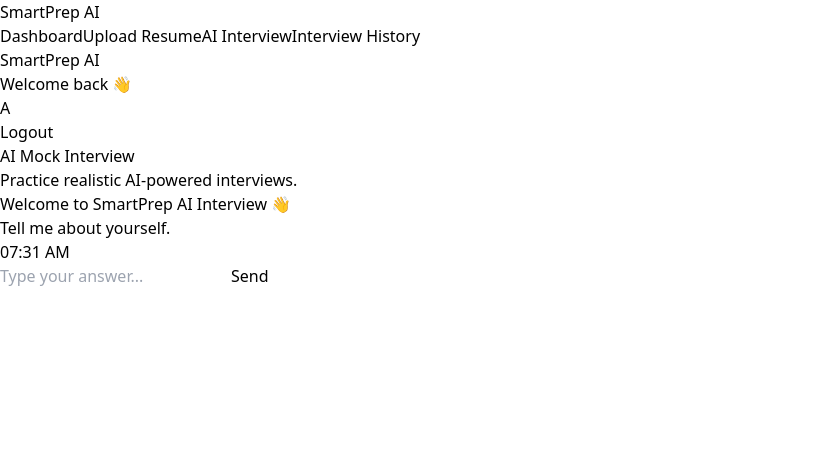
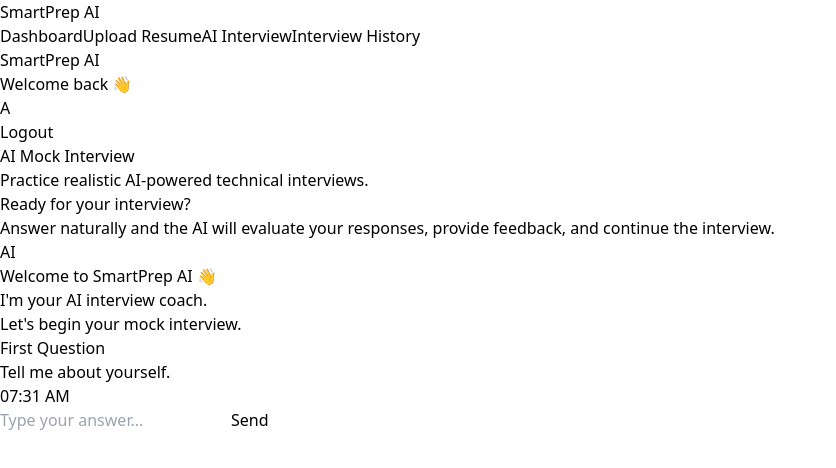
Before and after one commit to aditivermacodes/Smartprep-ai, a React (Vite) app in the folder client/: page /interview in a window 1280 px wide. Shown: the top 468 px of the page, without its empty margins (0-836 px from the left). Built offline with nearby package versions, Linux system fonts and the light colour scheme; sample sign-in values are in the browser's storage.

Commit message:
Added Changes

```diff
--- a/client/src/pages/Interview.jsx
+++ b/client/src/pages/Interview.jsx
@@ -8,14 +8,21 @@
   const [messages, setMessages] = useState([
     {
       role: "ai",
-      text: "Welcome to SmartPrep AI Interview 👋\n\nTell me about yourself.",
+      text: `# Welcome to SmartPrep AI 👋
+
+I'm your AI interview coach.
+
+Let's begin your mock interview.
+
+## First Question
+
+Tell me about yourself.`,
       time: new Date(),
     },
   ]);
 
   const [input, setInput] = useState("");
-
-  const[loading, setLoading] = useState(false);
+  const [loading, setLoading] = useState(false);
 
   const messagesEndRef = useRef(null);
 
@@ -29,7 +36,10 @@
 
   }, [messages]);
 
+  // SEND MESSAGE
+
   const sendMessage = async () => {
+
     if (!input.trim()) return;
 
     const userMessage = {
@@ -66,7 +76,7 @@
           headers: {
             Authorization: `Bearer ${token}`,
           },
-        },
+        }
       );
 
       const aiMessage = {
@@ -96,30 +106,64 @@
 
       <div className="flex flex-col h-[85vh]">
 
-        {/* TITLE */}
+        {/* HEADER */}
 
-        <div className="mb-6">
+        <div className="mb-8">
 
-          <h2 className="text-4xl font-bold">
+          <h2 className="text-5xl font-bold tracking-tight">
+
             AI Mock Interview
+
           </h2>
 
-          <p className="text-gray-500 mt-2">
-            Practice realistic AI-powered interviews.
+          <p className="text-gray-500 mt-3 text-lg">
+
+            Practice realistic AI-powered technical interviews.
+
           </p>
 
         </div>
 
         {/* CHAT CONTAINER */}
 
-        <div className="flex-1 bg-white rounded-2xl shadow-lg p-6 overflow-y-auto">
+        <div className="flex-1 bg-gradient-to-b from-gray-50 to-white rounded-3xl shadow-xl border border-gray-200 p-6 overflow-y-auto scrollbar-thin scrollbar-thumb-gray-300">
+
+          {/* EMPTY STATE */}
+
+          {
+            messages.length === 1 && (
+
+              <div className="flex justify-center mb-10">
+
+                <div className="bg-white border border-gray-200 shadow-md rounded-3xl px-8 py-6 text-center max-w-xl">
+
+                  <h3 className="text-2xl font-bold mb-3">
+
+                    Ready for your interview?
+
+                  </h3>
+
+                  <p className="text-gray-500 leading-7">
+
+                    Answer naturally and the AI will evaluate your responses,
+                    provide feedback, and continue the interview.
+
+                  </p>
+
+                </div>
+
+              </div>
+            )
+          }
+
+          {/* MESSAGES */}
 
           {
             messages.map((msg, index) => (
 
               <div
                 key={index}
-                className={`mb-6 flex ${
+                className={`mb-8 flex ${
                   msg.role === "user"
                     ? "justify-end"
                     : "justify-start"
@@ -127,31 +171,85 @@
               >
 
                 <div
-                  className={`max-w-[75%] px-5 py-4 rounded-2xl leading-7 prose ${
+                  className={`flex items-end gap-3 ${
                     msg.role === "user"
-                      ? "bg-blue-600 text-white"
-                      : "bg-gray-100 text-gray-800"
+                      ? "flex-row-reverse"
+                      : ""
                   }`}
                 >
+
+                  {/* AVATAR */}
+
+                  <div
+                    className={`w-10 h-10 rounded-full flex items-center justify-center text-sm font-bold shadow-md ${
+                      msg.role === "user"
+                        ? "bg-gradient-to-r from-blue-600 to-indigo-600 text-white"
+                        : "bg-black text-white"
+                    }`}
+                  >
+
+                    {msg.role === "user" ? "U" : "AI"}
+
+                  </div>
+
+                  {/* MESSAGE */}
+
+                  <div
+                    className={`max-w-[80%] px-6 py-5 rounded-3xl leading-8 shadow-md transition-all prose prose-sm max-w-none ${
+                      msg.role === "user"
+                        ? "bg-gradient-to-r from-blue-600 to-indigo-600 text-white ml-auto"
+                        : "bg-white border border-gray-200 text-gray-800"
+                    }`}
+                  >
+
                     <ReactMarkdown>
+
                       {msg.text}
+
                     </ReactMarkdown>
-                  <p className="text-xs mt-3 opacity-70">
+
+                    {/* TIME */}
+
+                    <p className="text-xs mt-4 opacity-70">
+
                       {
                         new Date(msg.time).toLocaleTimeString([], {
                           hour: "2-digit",
                           minute: "2-digit",
                         })
                       }
+
                     </p>
+
+                  </div>
+
                 </div>
 
               </div>
             ))
           }
-          {loading && (
-            <div className="mb-6 flex justify-start">
-              <div className="max-w-[75%] px-5 py-4 rounded-2xl whitespace-pre-wrap leading-7 bg-gray-100 text-gray-800 animate-pulse">
+
+          {/* TYPING INDICATOR */}
+
+          {
+            loading && (
+
+              <div className="mb-8 flex justify-start">
+
+                <div className="flex items-end gap-3">
+
+                  {/* AI AVATAR */}
+
+                  <div className="w-10 h-10 rounded-full bg-black text-white flex items-center justify-center text-sm font-bold shadow-md">
+
+                    AI
+
+                  </div>
+
+                  {/* TYPING */}
+
+                  <div className="bg-white border border-gray-200 shadow-md px-6 py-5 rounded-3xl">
+
                     <div className="flex items-center gap-2">
 
                       <div className="w-3 h-3 bg-gray-500 rounded-full animate-bounce"></div>
@@ -161,24 +259,31 @@
                       <div className="w-3 h-3 bg-gray-500 rounded-full animate-bounce delay-200"></div>
 
                     </div>
+
                   </div>
+
                 </div>
-          )}
+
+              </div>
+            )
+          }
 
           <div ref={messagesEndRef}></div>
 
         </div>
 
-        {/* INPUT */}
+        {/* INPUT SECTION */}
 
-        <div className="flex gap-4 mt-6">
+        <div className="flex gap-4 mt-6 bg-white p-4 rounded-3xl shadow-lg border border-gray-200">
 
           <input
             type="text"
             value={input}
-            diabled={loading}
+            disabled={loading}
             onKeyDown={(e) => {
-              if(e.key === "Enter") {
+
+              if (e.key === "Enter") {
+
                 sendMessage();
               }
             }}
@@ -186,19 +291,21 @@
               setInput(e.target.value)
             }
             placeholder="Type your answer..."
-            className="flex-1 bg-white border border-gray-300 rounded-2xl px-5 py-4 outline-none focus:ring-2 focus:ring-blue-500"
+            className="flex-1 bg-gray-50 border border-gray-200 rounded-2xl px-5 py-4 outline-none focus:ring-2 focus:ring-blue-500 transition"
           />
 
           <button
             onClick={sendMessage}
             disabled={loading}
-            className={`px-8 rounded-2xl text-white transition ${
+            className={`px-8 py-4 rounded-2xl font-semibold text-white transition-all shadow-md ${
               loading
                 ? "bg-gray-400 cursor-not-allowed"
                 : "bg-black hover:bg-gray-800"
             }`}
           >
+
             Send
+
           </button>
 
         </div>
```
Also changed, not shown: 1 other file (tests, documents, lock files or other folders). Lines whose indentation alone changed are shown as unchanged.
